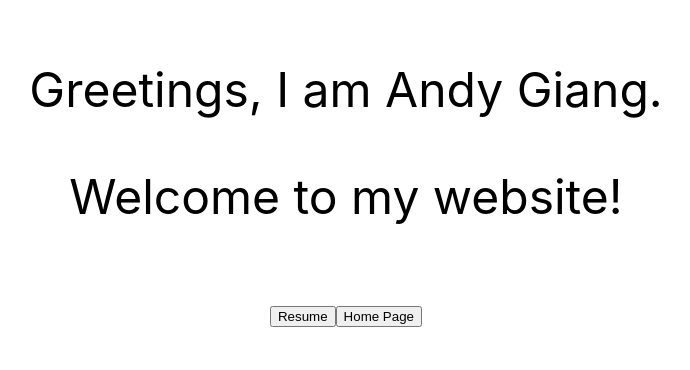
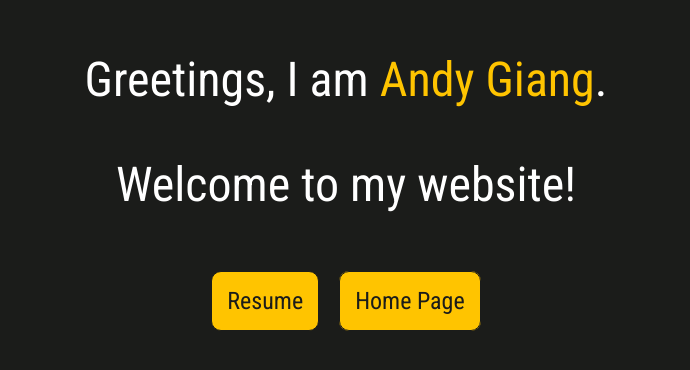
Before and after one commit to AndyCandyMandy/resume-website, a React (Create React App) app in the folder client/: page / in a window 1280 px wide. Shown: the part 228-598 px from the top of the page, without its empty margins (294-984 px from the left). Built offline with nearby package versions, Linux system fonts and the light colour scheme.

Commit message:
Added CSS elements to the landing page while linking it to the homepage

```diff
--- a/client/public/index.html
+++ b/client/public/index.html
@@ -15,6 +15,9 @@
       user's mobile device or desktop. See https://developers.google.com/web/fundamentals/web-app-manifest/
     -->
     <link rel="manifest" href="%PUBLIC_URL%/manifest.json" />
+    <link rel="preconnect" href="https://fonts.googleapis.com">
+    <link rel="preconnect" href="https://fonts.gstatic.com" crossorigin>
+    <link href="https://fonts.googleapis.com/css2?family=Noto+Sans:ital,wght@0,100..900;1,100..900&family=Roboto+Condensed:ital,wght@0,100..900;1,100..900&family=Share+Tech&display=swap" rel="stylesheet">
     <!--
       Notice the use of %PUBLIC_URL% in the tags above.
       It will be replaced with the URL of the `public` folder during the build.
--- a/client/src/App.css
+++ b/client/src/App.css
@@ -1,4 +1,6 @@
 .landingBody {
+  background-color: #1b1c1a;
+
   margin: 0;
   height: 100vh;
   display: flex;
@@ -7,8 +9,27 @@
 }
 
 .landingHeader {
+  color: white;
+  font-family: "Roboto Condensed", sans-serif;
   text-align: center;
-  font-size: clamp(1.5rem, 4vw, 3rem);
+  font-size: clamp(2rem, 4vw, 3rem);
 
   padding: 25vh 5vw;
 }
+
+.landingBtn {
+  background-color: #ffc400;
+  border: 1px solid #1b1c1a;
+  margin: 10px;
+  padding: 15px;
+  border-radius: 10px;
+
+  color: #1b1c1a;
+  font-family: "Roboto Condensed", sans-serif;
+  text-decoration: none;
+  font-size: clamp(1rem, 2vw, 1.5rem);
+}
+
+.landingBtn:hover {
+  background-color: #574610;
+}
--- a/client/src/App.js
+++ b/client/src/App.js
@@ -13,7 +13,7 @@ function App() {
     <Router>
       <Routes>
         <Route exact path="/" element={<Landing />} />
-        <Route exact path="/appPages/homePage" element={<Home/>} />
+        <Route exact path="/homePage" element={<Home/>} />
       </Routes>
     </Router>
   );
--- a/client/src/pages/homePage.js
+++ b/client/src/pages/homePage.js
@@ -0,0 +1,22 @@
+function App() {
+  return (
+    <div>
+        <header className="headerSection">
+
+        </header>
+        <main className="landingBody">
+
+          <div className="landingHeader">
+            <p>Greetings, I am <span style={{ color: "#ffc400" }}>Andy Giang</span>.</p>
+            <p>Welcome to my website!</p>
+            <button className="landingBtn">Resume</button>
+
+
+          </div>
+
+        </main>
+    </div>
+  );
+}
+
+export default App;
--- a/client/src/pages/landingPage.js
+++ b/client/src/pages/landingPage.js
@@ -6,10 +6,12 @@ function App() {
         <main className="landingBody">
 
           <div className="landingHeader">
-            <p>Greetings, I am Andy Giang.</p>
+            <p>Greetings, I am <span style={{ color: "#ffc400" }}>Andy Giang</span>.</p>
             <p>Welcome to my website!</p>
-            <button>Resume</button>
-            <button>Home Page</button>
+            <button className="landingBtn">Resume</button>
+            <Link className="landingBtn" to="/homePage">Home Page</Link>
+
+
           </div>
 
         </main>
```
